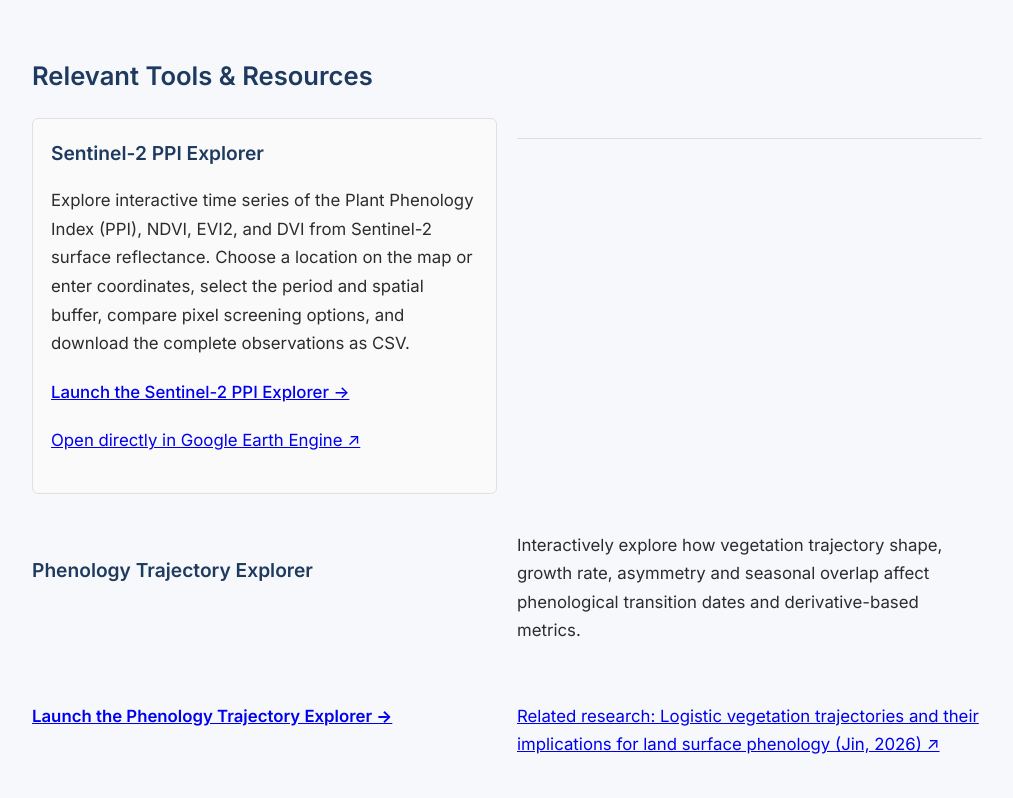
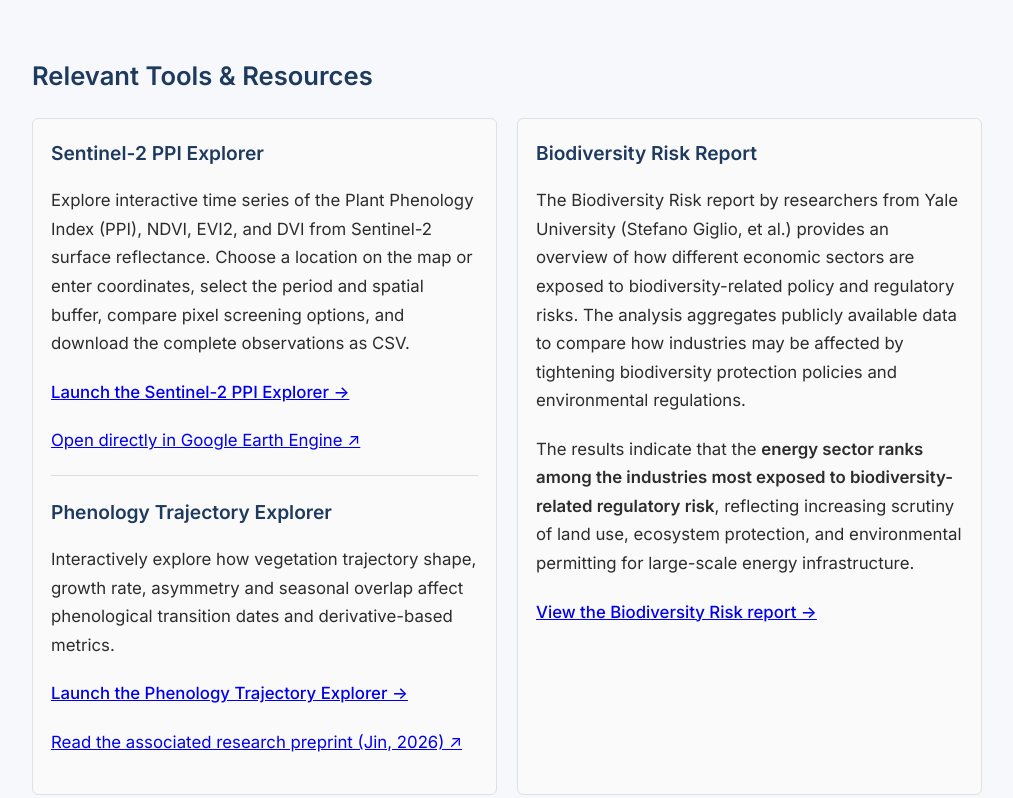
Before and after one commit to bret-biodiversa/bret-biodiversa.github.io, a plain HTML site: page news.html in a window 1280 px wide. Shown: the part 2180-2978 px from the top of the page, without its empty margins (133-1146 px from the left). Drawn offline with Linux system fonts and the light colour scheme.

Commit message:
Update news.html

```diff
--- a/news.html
+++ b/news.html
@@ -84,30 +84,12 @@
       <p>Explore interactive time series of the Plant Phenology Index (PPI), NDVI, EVI2, and DVI from Sentinel-2 surface reflectance. Choose a location on the map or enter coordinates, select the period and spatial buffer, compare pixel screening options, and download the complete observations as CSV.</p>
       <p><a class="resource-link" href="s2-ppi-explorer.html">Launch the Sentinel-2 PPI Explorer →</a></p>
       <p><a href="https://s2project.projects.earthengine.app/view/s2-ppi-explorer" target="_blank" rel="noopener noreferrer">Open directly in Google Earth Engine ↗</a></p>
+      <hr style="border: 0; border-top: 1px solid #ddd; margin: 20px 0;">
+      <h3>Phenology Trajectory Explorer</h3>
+      <p>Interactively explore how vegetation trajectory shape, growth rate, asymmetry and seasonal overlap affect phenological transition dates and derivative-based metrics.</p>
+      <p><a class="resource-link" href="phenology-explorer.html">Launch the Phenology Trajectory Explorer →</a></p>
+      <p><a href="https://arxiv.org/abs/2610.24879" target="_blank" rel="noopener noreferrer">Read the associated research preprint (Jin, 2026) ↗</a></p>
     </div>
-    <hr style="border: 0; border-top: 1px solid #ddd; margin: 20px 0;">
-
-    <h3>Phenology Trajectory Explorer</h3>
-
-    <p>
-        Interactively explore how vegetation trajectory shape, growth rate,
-        asymmetry and seasonal overlap affect phenological transition dates
-        and derivative-based metrics.
-    </p>
-
-    <p>
-        <a href="phenology-explorer.html">
-            <strong>Launch the Phenology Trajectory Explorer →</strong>
-        </a>
-    </p>
-
-    <p>
-        <a href="https://arxiv.org/abs/2610.24879"
-           target="_blank" rel="noopener noreferrer">
-            Related research: Logistic vegetation trajectories and
-            their implications for land surface phenology (Jin, 2026) ↗
-        </a>
-    </p>
     <div class="news-card">
       <h3>Biodiversity Risk Report</h3>
       <p>The Biodiversity Risk report by researchers from Yale University (Stefano Giglio, et al.) provides an overview of how different economic sectors are exposed to biodiversity-related policy and regulatory risks. The analysis aggregates publicly available data to compare how industries may be affected by tightening biodiversity protection policies and environmental regulations.</p>
```
